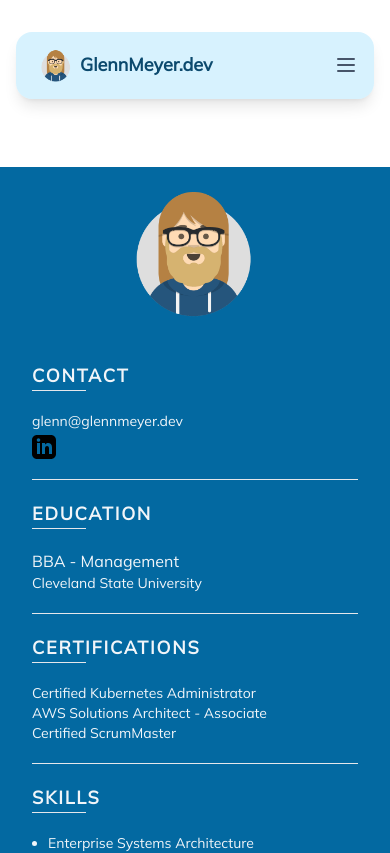
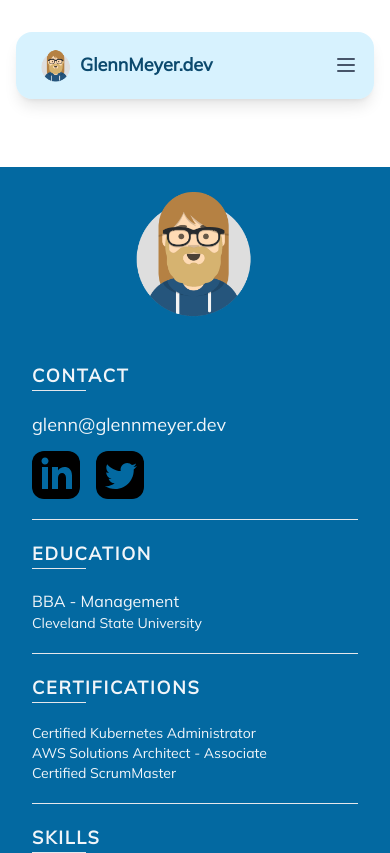
Before and after one commit to grossmeyer/cloudresume, a Next.js app: page / in a window 390 px wide. Shown: the top 853 px of the page. Built offline with nearby package versions, Linux system fonts and the light colour scheme.

Commit message:
Added twitter links to contact section

```diff
--- a/pages/index.js
+++ b/pages/index.js
@@ -18,8 +18,11 @@
               Contact
             </h2>
             <hr className='mb-5 w-1/6' />
-            <p className='text-sm hover:text-sky-300'><a href='mailto:glenn@glennmeyer.dev'>glenn@glennmeyer.dev</a></p>
-            <a href='https://www.linkedin.com/in/glenn-meyer-93a58583/' aria-label='Connect with Glenn on LinkedIn'><svg xmlns="http://www.w3.org/2000/svg" width="24" height="24" viewBox="0 0 24 24" className='mt-1'><path d="M19 0h-14c-2.761 0-5 2.239-5 5v14c0 2.761 2.239 5 5 5h14c2.762 0 5-2.239 5-5v-14c0-2.761-2.238-5-5-5zm-11 19h-3v-11h3v11zm-1.5-12.268c-.966 0-1.75-.79-1.75-1.764s.784-1.764 1.75-1.764 1.75.79 1.75 1.764-.783 1.764-1.75 1.764zm13.5 12.268h-3v-5.604c0-3.368-4-3.113-4 0v5.604h-3v-11h3v1.765c1.396-2.586 7-2.777 7 2.476v6.759z" /></svg></a>
+            <p className='md:text-sm text-lg hover:text-sky-300 mb-2'><a href='mailto:glenn@glennmeyer.dev'>glenn@glennmeyer.dev</a></p>
+            <section className='flex flex-row'>
+              <a href='https://www.linkedin.com/in/glenn-meyer-93a58583/' aria-label='Connect with Glenn on LinkedIn'><svg xmlns="http://www.w3.org/2000/svg" width="48" height="48" viewBox="0 0 24 24" className='mt-1 mr-4 hover:bg-sky-300 rounded-xl'><path d="M19 0h-14c-2.761 0-5 2.239-5 5v14c0 2.761 2.239 5 5 5h14c2.762 0 5-2.239 5-5v-14c0-2.761-2.238-5-5-5zm-11 19h-3v-11h3v11zm-1.5-12.268c-.966 0-1.75-.79-1.75-1.764s.784-1.764 1.75-1.764 1.75.79 1.75 1.764-.783 1.764-1.75 1.764zm13.5 12.268h-3v-5.604c0-3.368-4-3.113-4 0v5.604h-3v-11h3v1.765c1.396-2.586 7-2.777 7 2.476v6.759z" /></svg></a>
+              <a href='https://www.twitter.com/grossmeyer' aria-label='Connect with Glenn on Twitter'><svg xmlns="http://www.w3.org/2000/svg" width="48" height="48" viewBox="0 0 24 24" className='mt-1 mr-4 hover:bg-sky-300 rounded-xl'><path d="M19 0h-14c-2.761 0-5 2.239-5 5v14c0 2.761 2.239 5 5 5h14c2.762 0 5-2.239 5-5v-14c0-2.761-2.238-5-5-5zm-.139 9.237c.209 4.617-3.234 9.765-9.33 9.765-1.854 0-3.579-.543-5.032-1.475 1.742.205 3.48-.278 4.86-1.359-1.437-.027-2.649-.976-3.066-2.28.515.098 1.021.069 1.482-.056-1.579-.317-2.668-1.739-2.633-3.26.442.246.949.394 1.486.411-1.461-.977-1.875-2.907-1.016-4.383 1.619 1.986 4.038 3.293 6.766 3.43-.479-2.053 1.08-4.03 3.199-4.03.943 0 1.797.398 2.395 1.037.748-.147 1.451-.42 2.086-.796-.246.767-.766 1.41-1.443 1.816.664-.08 1.297-.256 1.885-.517-.439.656-.996 1.234-1.639 1.697z" /></svg></a>
+            </section>
           </section>
           {/* Education Section */}
           <section className='text-slate-100'>
```
